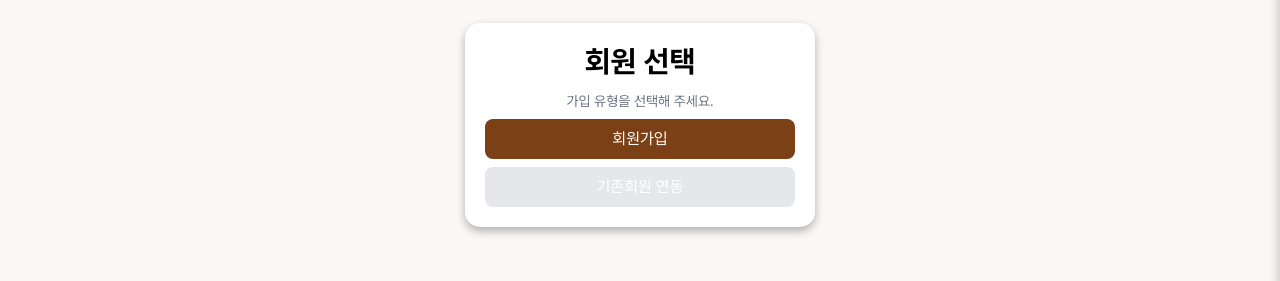
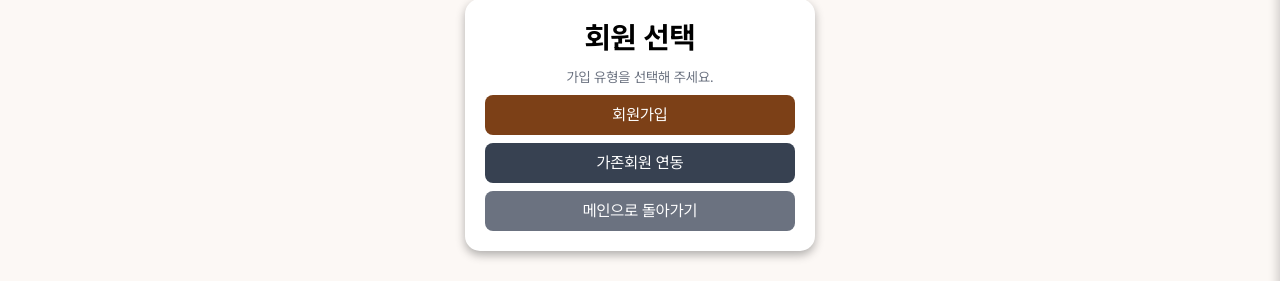
Before and after one commit to sexyseunghwan/yummy-react, a Next.js app in the folder yummy-next/: page /selectOauthProcess in a window 1280 px wide. Shown: the part 278-559 px from the top of the page. Built offline with nearby package versions, Linux system fonts and the light colour scheme; no server answers.

Commit message:
Oauth 회원연동 메인페이지로 돌아가기 개발
Oauth 회원연동 메인페이지로 돌아가기 개발

```diff
--- a/yummy-next/src/app/(auth)/selectOauthProcess/page.tsx
+++ b/yummy-next/src/app/(auth)/selectOauthProcess/page.tsx
@@ -1,9 +1,9 @@
 'use client';
 
-import Link from 'next/link';
 import { useRouter } from 'next/navigation';
 import { useEffect } from 'react';
 import { checkLogin } from '@/lib/client/auth/login/checkLogin';
+import { removeTempJwt } from '@/lib/client/auth/logout/removeTempJwtHandler';
 
 export default function Login() {
     const router = useRouter();
@@ -28,18 +28,24 @@ export default function Login() {
                 <p className="auth-desc">가입 유형을 선택해 주세요.</p>
                 <div className="auth-form">
                     <div className="auth-input-box">
-                        <Link
-                            href="/joinMember"
+                        <button
+                            onClick={() => router.push('/joinMember')}
                             className="auth-button"
                         >
                             회원가입
-                        </Link>
-                        <Link
-                            href="/connectExistUser"
-                            className="auth-button bg-gray-200 hover:bg-gray-300"
+                        </button>
+                        <button
+                            onClick={() => router.push('/connectExistUser')}
+                            className="auth-button bg-gray-700 hover:bg-gray-300"
                         >
-                            기존회원 연동
-                        </Link>
+                            가존회원 연동
+                        </button>
+                        <button
+                            onClick={() => removeTempJwt(apiBaseUrl)}
+                            className="auth-button bg-gray-500 hover:bg-gray-300"
+                        >
+                            메인으로 돌아가기
+                        </button>
                     </div>
                 </div>
             </div>
--- a/yummy-next/src/components/common/Sidebar/Sidebar.tsx
+++ b/yummy-next/src/components/common/Sidebar/Sidebar.tsx
@@ -2,10 +2,11 @@ import { useEffect } from 'react';
 import { createPortal } from 'react-dom';
 import { SidebarPortalProps, SidebarProps } from './Sidebar.types';
 import { useUser } from '@/context/auth/UserContext';
-import { logOut } from '@/lib/client/auth/login/logOutHandler';
+import { logOut } from '@/lib/client/auth/logout/logOutHandler';
 import { cn } from '@/lib/utils';
 import Link from 'next/link';
 import CloseIcon from '../Icons/CloseIcon';
+import Image from 'next/image';
 
 const SidebarPortal = ({
   children
@@ -74,11 +75,13 @@ const Sidebar = ({ isOpen, onClose, children }: SidebarProps) =>  {
           {!isLoading && user ? (
             <>
               <div className="text-center my-1 flex flex-col items-center">
-                {/* 🔽 동그란 프로필 이미지 */}
-                <img
+                {/* 동그란 프로필 이미지 */}
+                <Image
                   src={user.userPic}
                   alt="프로필"
                   className="w-20 h-20 rounded-full object-cover border-2 border-gray-300 mb-2"
+                  width={24}
+                  height={24}
                 />
                 <p className="font-semibold text-lg">{user.userNm}</p>
               </div>
--- /dev/null
+++ b/yummy-next/src/lib/client/auth/logout/removeTempJwtHandler.ts
@@ -0,0 +1,24 @@
+import axios from 'axios';
+
+export async function removeTempJwt(apiBaseUrl: string) {
+
+    axios.post(`${apiBaseUrl}/login/removeTempJwt`,
+        {},
+        {
+            headers: { 'Content-Type': 'application/json' },
+            withCredentials: true,
+        }
+    )
+    .then(res => {
+        if (res.status === 204) {
+            window.location.href = '/';
+        } else {
+            alert('...');
+        }
+    })
+    .catch(err => {
+        console.error("임시 jwt 제거중 에러 발생:", err);
+    });
+
+
+}
```
Also changed, not shown: yummy-next/src/lib/client/auth/logout/logOutHandler.ts (renamed from yummy-next/src/lib/client/auth/login/logOutHandler.ts), 1 other file (tests, documents, lock files or other folders).
